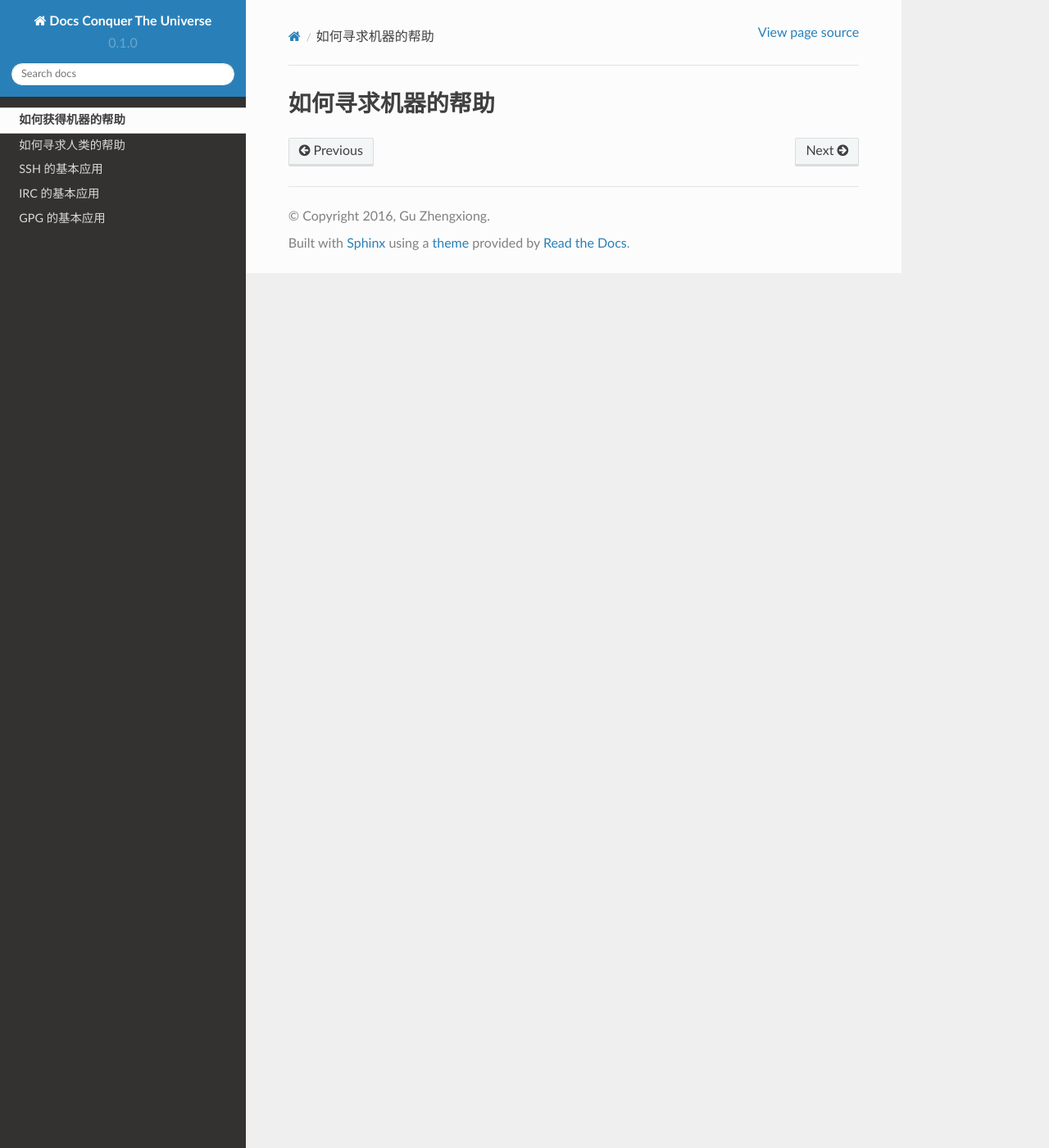
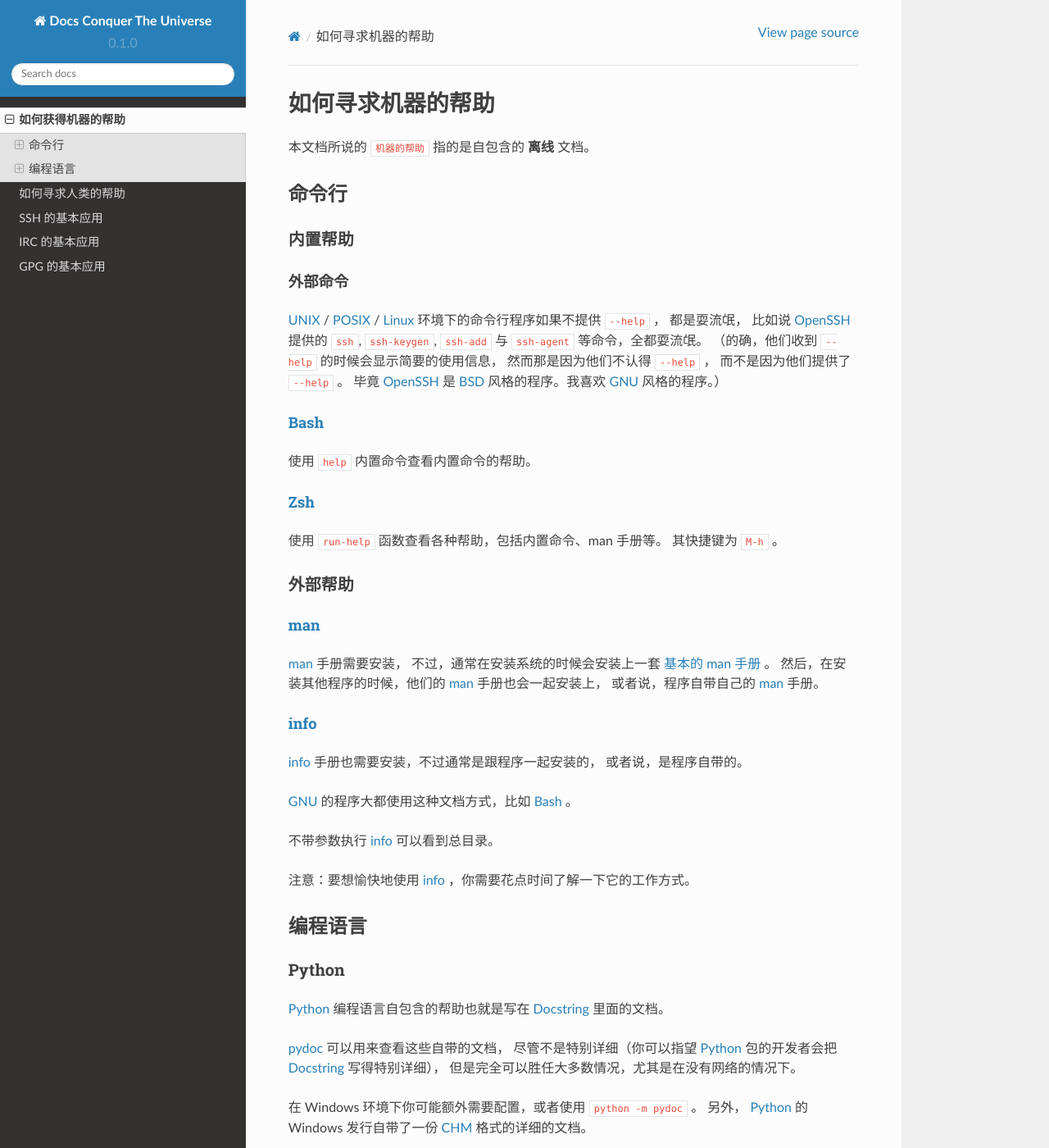
Before and after one commit to LibreCrops/docs-conquer-the-universe, a Sphinx documentation site: the page built from source/dead-help.rst, in a window 1280 px wide and 1400 px high. Shown: the whole window at 82% size. Built offline with Sphinx 7.4.7 and the Read the Docs theme 2.0.0, drawn with Linux system fonts in a browser that asks for light colours; formulas are drawn with MathJax 3; some of the changed text lies outside the part shown.

Commit message:
dead-help: Added text on CLI & Python.

```diff
--- a/source/dead-help.rst
+++ b/source/dead-help.rst
@@ -1,2 +1,121 @@
 如何寻求机器的帮助
-===============
+==================
+
+
+本文档所说的 ``机器的帮助`` 指的是自包含的 **离线** 文档。
+
+
+命令行
+------
+
+内置帮助
+++++++++
+
+外部命令
+********
+
+UNIX_ / POSIX_ / Linux_ 环境下的命令行程序如果不提供 ``--help`` ，
+都是耍流氓，
+比如说 OpenSSH_ 提供的 ``ssh``, ``ssh-keygen``, ``ssh-add``
+与 ``ssh-agent`` 等命令，全都耍流氓。
+（的确，他们收到 ``--help`` 的时候会显示简要的使用信息，
+然而那是因为他们不认得 ``--help`` ，
+而不是因为他们提供了 ``--help`` 。
+毕竟 OpenSSH_ 是 BSD_ 风格的程序。我喜欢 GNU_ 风格的程序。）
+
+.. _UNIX: https://en.wikipedia.org/wiki/Unix
+.. _POSIX: https://en.wikipedia.org/wiki/POSIX
+.. _Linux: https://en.wikipedia.org/wiki/Linux
+.. _OpenSSH: http://www.openssh.com/
+.. _BSD: https://en.wikipedia.org/wiki/Berkeley_Software_Distribution
+.. _GNU: https://en.wikipedia.org/wiki/GNU_Project
+
+Bash_
+*****
+
+使用 ``help`` 内置命令查看内置命令的帮助。
+
+Zsh_
+****
+
+使用 ``run-help`` 函数查看各种帮助，包括内置命令、man 手册等。
+其快捷键为 ``M-h`` 。
+
+
+外部帮助
+++++++++
+
+man_
+****
+
+man_ 手册需要安装，
+不过，通常在安装系统的时候会安装上一套 `基本的 man 手册`_ 。
+然后，在安装其他程序的时候，他们的 man_ 手册也会一起安装上，
+或者说，程序自带自己的 man_ 手册。
+
+.. _基本的 man 手册: https://www.kernel.org/doc/man-pages/
+
+
+info_
+*****
+
+info_ 手册也需要安装，不过通常是跟程序一起安装的，
+或者说，是程序自带的。
+
+GNU_ 的程序大都使用这种文档方式，比如 Bash_ 。
+
+不带参数执行 info_ 可以看到总目录。
+
+注意：要想愉快地使用 info_ ，你需要花点时间了解一下它的工作方式。
+
+
+编程语言
+--------
+
+Python
+++++++
+
+Python_ 编程语言自包含的帮助也就是写在 Docstring_ 里面的文档。
+
+`pydoc`_ 可以用来查看这些自带的文档，
+尽管不是特别详细（你可以指望 Python_ 包的开发者会把 Docstring_ 写得特别详细），
+但是完全可以胜任大多数情况，尤其是在没有网络的情况下。
+
+在 Windows 环境下你可能额外需要配置，或者使用 ``python -m pydoc`` 。
+另外， Python_ 的 Windows 发行自带了一份 CHM_ 格式的详细的文档。
+
+例如。
+
+查看 pathlib2_ 模块 Path 类自带的文档。
+注意这个模块不属于 Python_ 标准库。
+
+::
+
+   pydoc2 pathlib2.Path
+
+查看 GitPython_ 模块 Remote 类自带的文档。
+注意这个模块不属于 Python_ 标准库。
+
+::
+
+   pydoc3 git.Remote
+
+查看 Python_ 标准库 `re`_ 模块自带的文档。
+尽管自带的文档比不上在线文档详细，
+但是很多没记牢的东西都可以看到。
+
+::
+
+   python -m pydoc re
+
+.. _Python: https://www.python.org/
+.. _pydoc: https://docs.python.org/3/library/pydoc.html
+.. _Docstring: https://en.wikipedia.org/wiki/Docstring
+.. _CHM: https://en.wikipedia.org/wiki/Microsoft_Compiled_HTML_Help
+.. _pathlib2: https://github.com/mcmtroffaes/pathlib2
+.. _GitPython: https://github.com/gitpython-developers/GitPython
+.. _re: https://docs.python.org/3/library/re.html
+.. _Bash: https://www.gnu.org/software/bash/
+.. _Zsh: http://www.zsh.org/
+.. _man: https://en.wikipedia.org/wiki/Man_page
+.. _info: https://en.wikipedia.org/wiki/Info_(Unix)
--- a/source/irc.rst
+++ b/source/irc.rst
@@ -9,13 +9,13 @@ IRC_, 即 `Internet Relay Chat`_ 。
 ---------------
 
 ChatZilla_
-----------
+++++++++++
 
 Firefox_ 浏览器的 `拓展`_ 。
 
 
 Irssi_
-------
+++++++
 
 字符界面的聊天程序。
 
```
